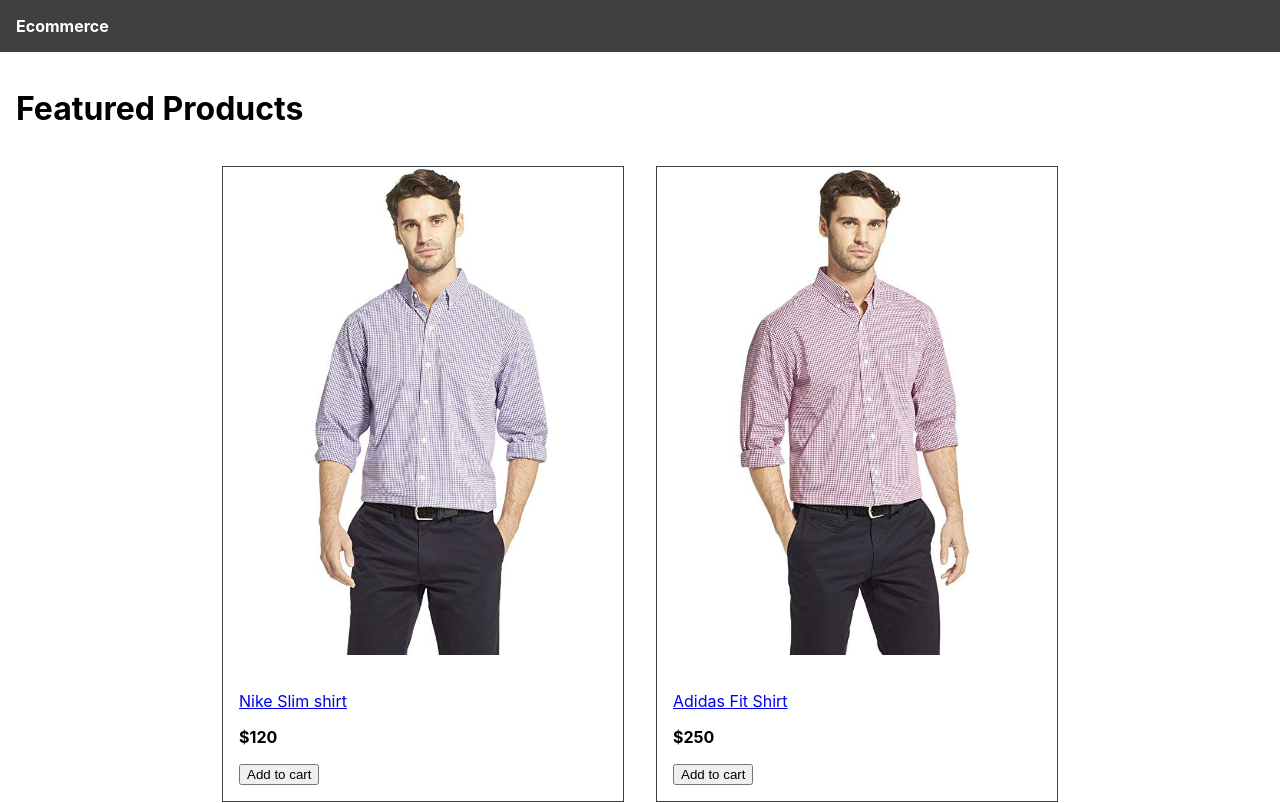
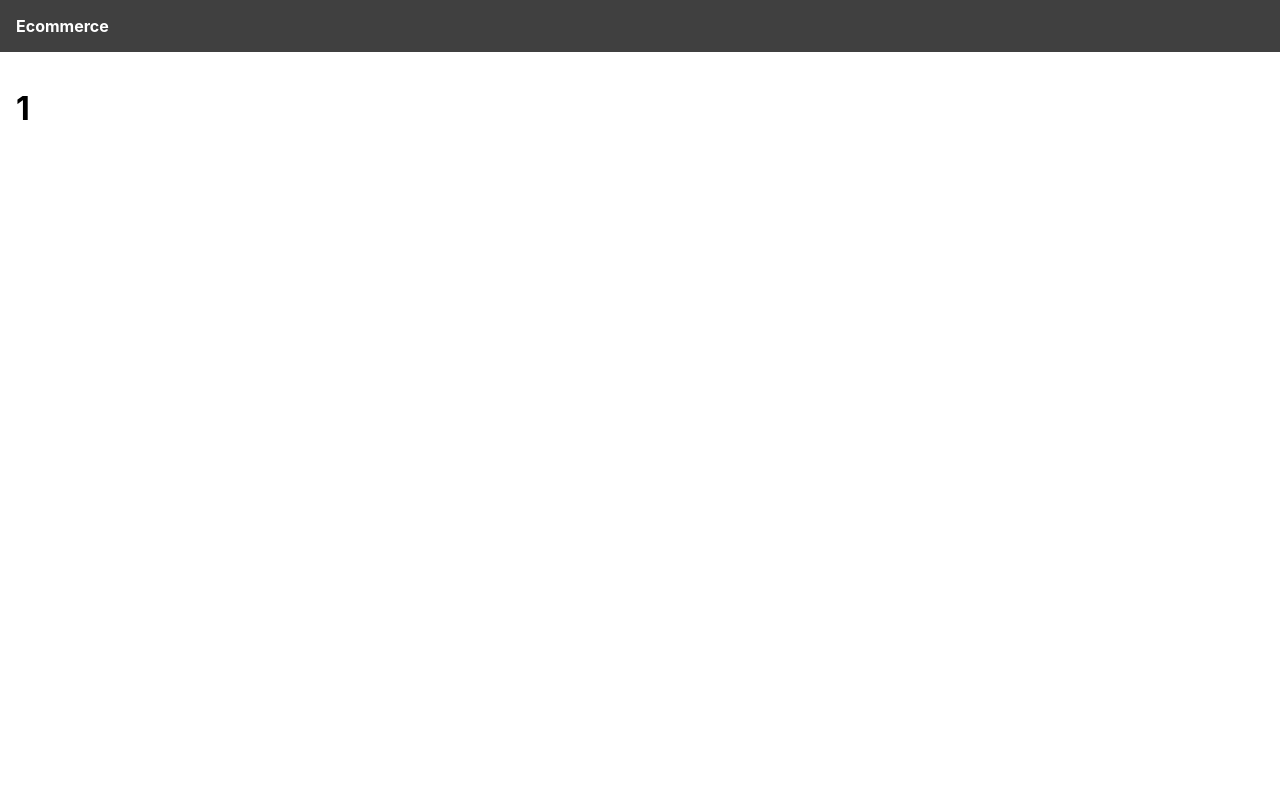
Before and after one commit to 0101Harshit/Ecommerce, a React (Create React App) app in the folder frontend/: page /product/1 in a window 1280 px wide. Shown: the top 803 px of the page. Built offline with nearby package versions, Linux system fonts and the light colour scheme.

Commit message:
adding routes

```diff
--- a/frontend/src/App.js
+++ b/frontend/src/App.js
@@ -1,37 +1,21 @@
-import React from 'react';
-import data from "./data";
+import React from "react";
+import { BrowserRouter, Routes, Route, Link } from "react-router-dom";
+import HomeScreen from "./screens/HomeScreen";
+import ProductScreen from "./screens/ProductScreen";
 
 function App() {
   return (
-    <div>
+    <BrowserRouter>
       <header>
-        <a href="/"> Ecommerce </a>
+        <Link to="/"> Ecommerce </Link>
       </header>
       <main>
-        <h1>Featured Products</h1>
-        <div className="products">
-          {data.products.map((product, index) => {
-            return (
-              <div className="product" key={index}>
-                <a href={`/product/${product.slug}`}>
-                  <img src={product.image} alt={product.name} />
-                </a>
-                <div className="product-info">
-                  <a href={`/product/${product.slug}`}>
-                    <p>{product.name}</p>
-                  </a>
-                  <p>
-                    <strong>${product.price}</strong>
-                  </p>
-                  <button>Add to cart</button>
-                </div>
-
-              </div>
-            );
-          })}
-        </div>
+        <Routes>
+          <Route path="/" element={<HomeScreen />} />
+          <Route path="/product/:slug" element={<ProductScreen />} />
+        </Routes>
       </main>
-    </div>
+    </BrowserRouter>
   );
 }
 
--- /dev/null
+++ b/frontend/src/screens/HomeScreen.js
@@ -0,0 +1,32 @@
+import React from 'react';
+import { Link } from 'react-router-dom';
+import data from "../data";
+
+function HomeScreen() {
+  return (
+    <div>
+      <h1>Featured Products</h1>
+      <div className="products">
+        {data.products.map((product, index) => {
+          return (
+            <div className="product" key={index}>
+              <Link to={`/product/${product.slug}`}>
+                <img src={product.image} alt={product.name} />
+              </Link>
+              <div className="product-info">
+                <Link to={`/product/${product.slug}`}>
+                  <p>{product.name}</p>
+                </Link>
+                <p>
+                  <strong>${product.price}</strong>
+                </p>
+                <button>Add to cart</button>
+              </div>
+            </div>
+          );
+        })}
+      </div>
+    </div>
+  );
+}
+export default HomeScreen;
--- /dev/null
+++ b/frontend/src/screens/ProductScreen.js
@@ -0,0 +1,13 @@
+import React from "react";
+import { useParams } from "react-router-dom";
+
+function ProductScreen() {
+  const params = useParams();
+  const { slug } = params;
+  return (
+    <div>
+      <h1>{slug}</h1>
+    </div>
+  );
+}
+export default ProductScreen;
```
